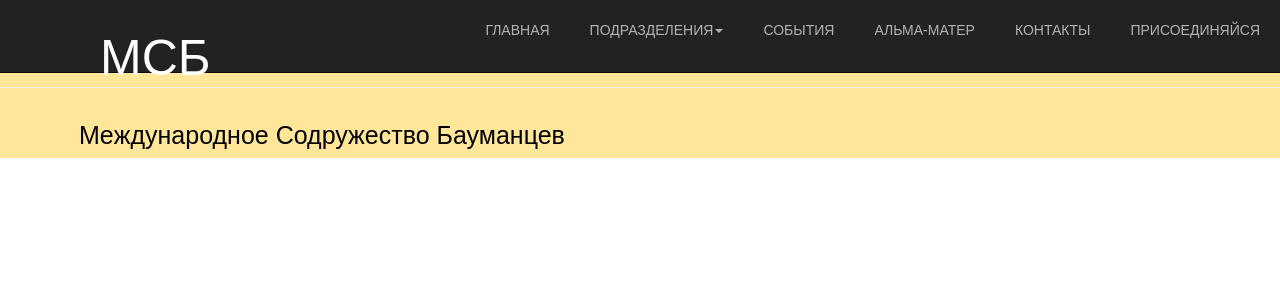
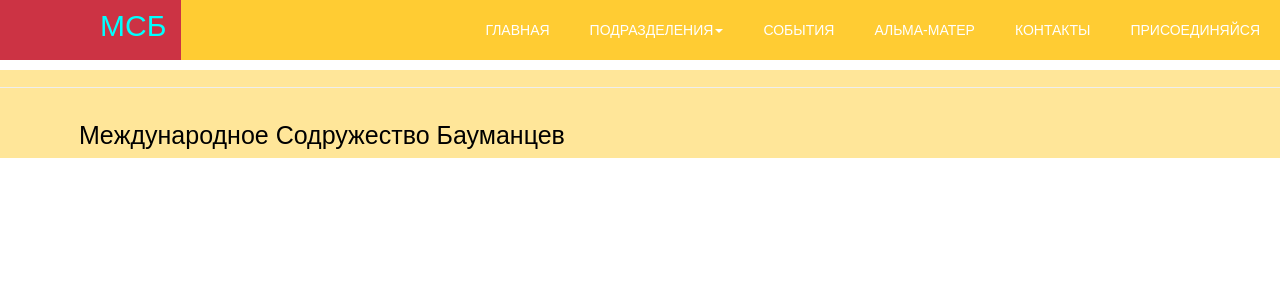
Before and after one commit to ArturAmbartsumov/MSB, a Django app: template main/templates/main/base.html in a window 1280 px wide. Shown: the top 300 px of the page. Run offline with Django 3.2, Linux system fonts and the light colour scheme; the template is opened without the code that fills it, so the values that code supplies are empty; parts of the project's set-up code (start-up, migrations or seed data) failed here and were passed over; some libraries are stand-ins or nearby versions; some web fonts are replaced.

Commit message:
Убрана прозрачная менюха

```diff
--- a/main/templates/main/base.html
+++ b/main/templates/main/base.html
@@ -54,7 +54,7 @@
 		  </div>
 
 
-     <div id="trensperent-menu" class="container">
+     <!--<div id="trensperent-menu" class="container">
         <nav class="navbar navbar-inverse navbar-fixed-top" role="navigation" >
           <div class="container-fluid">
             <div class="navbar-header">
@@ -89,12 +89,12 @@
 
                  <li class="{% if isContacts %}active{% endif %}"><a href={% url 'main:contacts'%}>Контакты</a></li>
                 <!--<li><a href="{% if isProjectList %}active{% endif %}"><a href={% url 'main:contacts'%}>Контакты</a></li>-->
-                <li><a href="#" data-toggle="modal" data-target="#SignInModal"> Присоединяйся</a></li>
+                <!--<li><a href="#" data-toggle="modal" data-target="#SignInModal"> Присоединяйся</a></li>
               </ul>
             </div>
           </div>
         </nav>
-      </div>
+      </div>-->
 		{% endblock menu %}
 
 		{% block caruosel %} {% endblock caruosel%}
```
